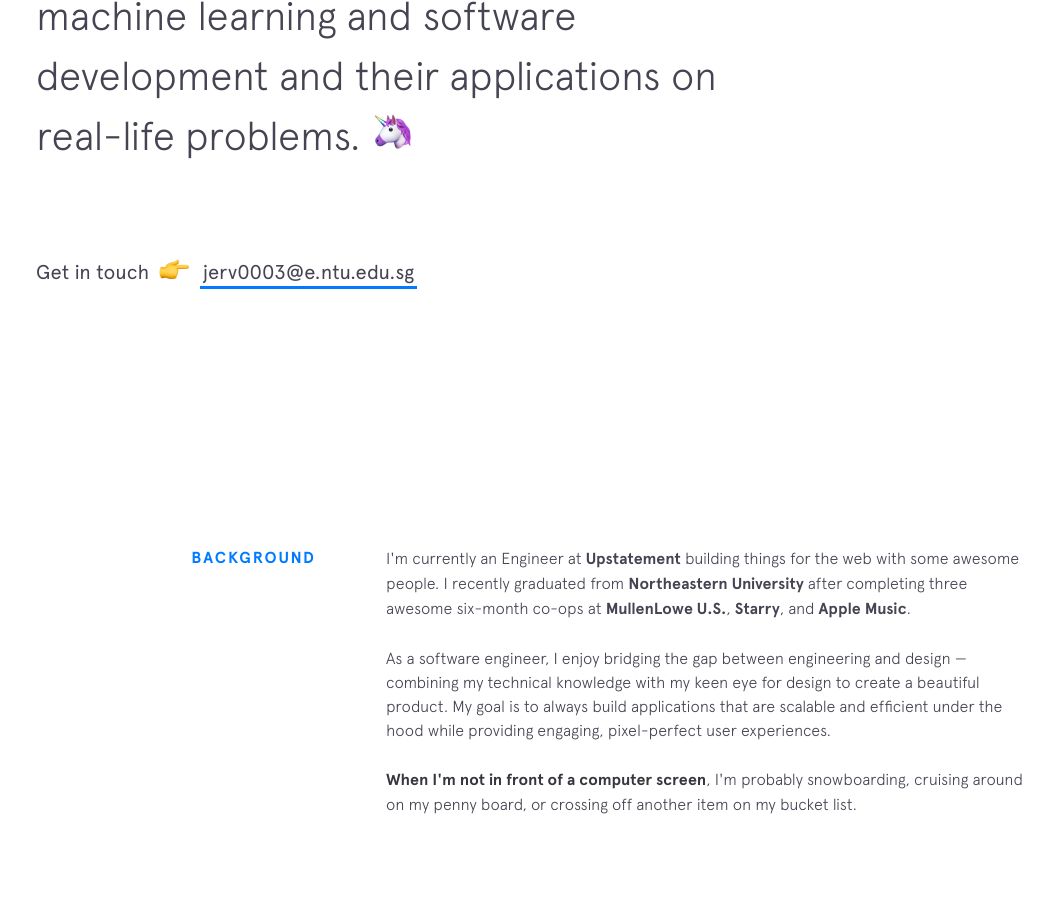
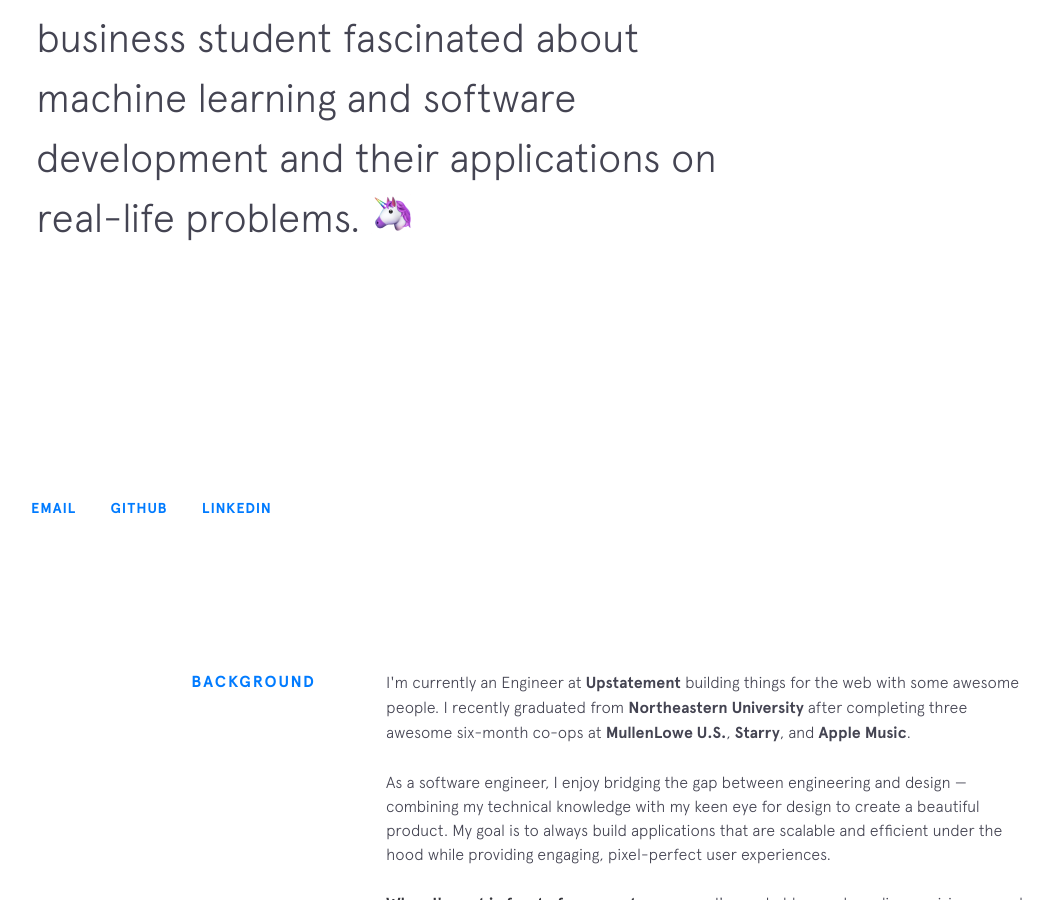
Before and after one commit to jervvs/jervvs.github.io, a Jekyll site: the page built from index.html, in a window 1280 px wide and 900 px high, scrolled down 454 px. Shown: the whole window, without its empty margins (64-1117 px from the left). Built offline with Jekyll 4.4.1, drawn with Linux system fonts in a browser that asks for light colours; nearby versions of some CDN libraries.

Commit message:
moved contacts

```diff
--- /dev/null
+++ b/_includes/contacts.html
@@ -0,0 +1,10 @@
+<footer class="footer">
+    <div class="footer__links">
+        {% for link in site.social %}
+        <a href="{{link.url}}" target="_blank" title="{{link.title}}">
+          <span class="text">{{link.title}}</span>
+          <img src="{{site.baseurl}}/img/social/{{link.title}}.svg" alt="{{link.title}}">
+        </a>
+        {% endfor %}
+    </div>
+</footer>
--- a/_includes/intro.html
+++ b/_includes/intro.html
@@ -8,11 +8,11 @@
     <span class="emoji unicorn"></span>
   </h2>
 
-  <h3 class="intro__contact">
+  <!-- <h3 class="intro__contact">
     <span>Get in touch </span>
     <span class="emoji pointer"></span>
     <span>
       <a href="mailto:jerv0003@e.ntu.edu.sg" target="_blank" class="highlight-link">jerv0003@e.ntu.edu.sg</a>
     </span>
-  </h3>
+  </h3> -->
 </header>
--- a/index.html
+++ b/index.html
@@ -5,6 +5,7 @@
 <div id="site">
   {% include switch.html %}
   {% include intro.html %}
+  {% include contacts.html %}
   {% include background.html %}
   {% include skills.html %}
   {% include experience.html %}
```
